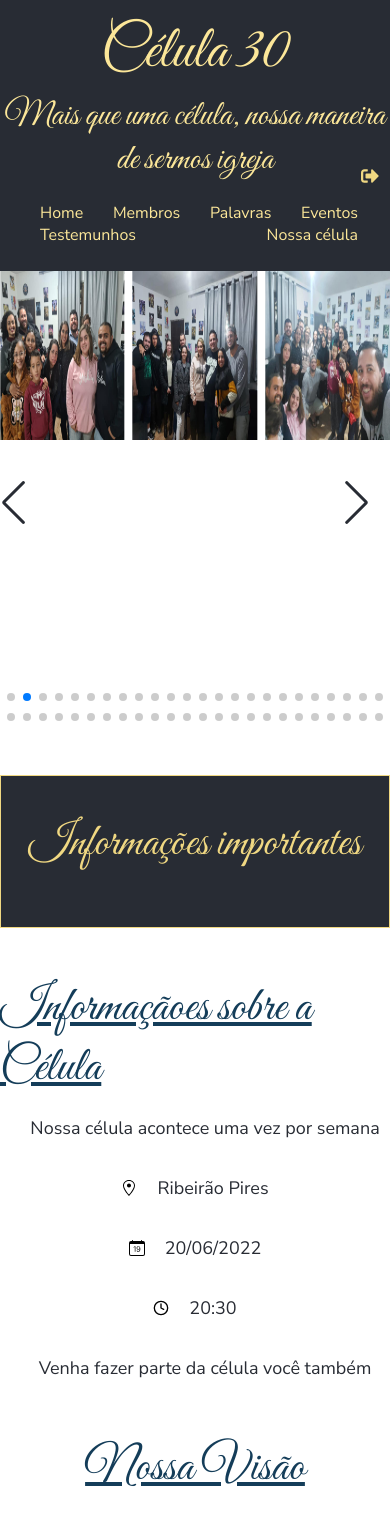
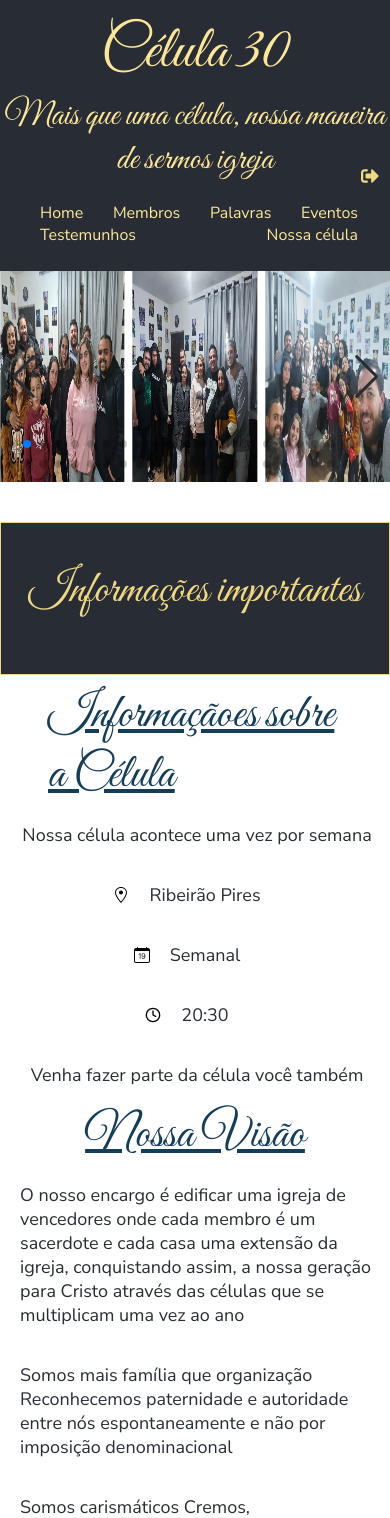
Before and after one commit to FerrazNathan/project-real, a Next.js app in the folder my-app/: page /ourCell in a window 390 px wide. Shown: the top 1518 px of the page. Built offline with nearby package versions, Linux system fonts and the light colour scheme; a web font is replaced by a local one.

Commit message:
trabalhando na responsividade das paginas nossa célula e resultados

```diff
--- a/my-app/src/components/InformativeCell/index.jsx
+++ b/my-app/src/components/InformativeCell/index.jsx
@@ -19,7 +19,7 @@ export default function InformativeCell() {
 				</S.ContainerText>
 				<S.ContainerText>
 					<BsCalendarDate />
-					<S.TextBody>20/06/2022</S.TextBody>
+					<S.TextBody>Semanal</S.TextBody>
 				</S.ContainerText>
 				<S.ContainerText>
 					<FiClock />
--- a/my-app/src/components/InformativeCell/styles.js
+++ b/my-app/src/components/InformativeCell/styles.js
@@ -18,6 +18,9 @@ export const TextTitle = styled.h1`
   color: #143D59;
   text-decoration: underline;
   margin-bottom: 0;
+  @media (max-width: 768px) {
+    margin: 0 3rem;
+  }
 `
 
 export const ContainerText = styled.div`
@@ -32,6 +35,9 @@ export const TextBody = styled.p`
   color: #282c34;
   font-size: 18px;
   margin-left: 20px;
+  @media (max-width: 768px) {
+    margin-right: 1rem
+  }
 `
 
 export const TextBodySpan = styled.span`
--- a/my-app/src/components/Quiz/index.jsx
+++ b/my-app/src/components/Quiz/index.jsx
@@ -231,14 +231,13 @@ export default function Quiz() {
 				)}
 				{/* renderização condicional para saber a sua avaliação do quiz */}
 				{position === 10 && (
-					<button
-						style={{ width: '20%' }}
+					<S.ButtonConclusion
 						onClick={() =>
 							(window.location.href = `/results?leader=${leader}&birthDateCell=${birthDateCell}&firstCellNumber=${firstCellNumber}&cellLocation=${cellLocation}&dayCell=${dayCell}&leaderArrived=${leaderArrived}&shepherdName=${shepherdName}&communion=${communion}&disciplerName=${disciplerName}&howManyMembers=${howManyMembers}&answer=${answer}`)
 						}
 					>
             Veja o Resultado do Quiz
-					</button>
+					</S.ButtonConclusion>
 				)}
 			</S.Container>
 		</>
--- a/my-app/src/components/Quiz/styles.js
+++ b/my-app/src/components/Quiz/styles.js
@@ -9,16 +9,6 @@ export const Container = styled.section`
   justify-content: center;
   align-items: center;
   font-family: 'Nunito Sans', sans-serif;
-  & button{
-    background-color: #143D59;
-    color: #F0D882;
-    border-radius: 5px;
-    border: none;
-    margin-right: 20px;
-    padding: 10px;
-    cursor: pointer;
-    width: 100%;
-  }
 `
 
 export const ContentQuestion = styled.div`
@@ -39,6 +29,10 @@ export const ContentQuestion = styled.div`
     text-transform: uppercase;
     font-weight: 600;
   }
+  @media (max-width: 768px) {
+      width: 80%;
+      margin-left: 1rem;
+    }
 `
 
 export const Select = styled.select`
@@ -55,3 +49,17 @@ export const Select = styled.select`
     background-color: #e8f0fe;
   }
 `
+
+export const ButtonConclusion = styled.button`
+  background-color: #143D59;
+  color: #F0D882;
+  border-radius: 5px;
+  border: none;
+  margin-right: 20px;
+  padding: 10px;
+  cursor: pointer;
+  width: 30%;
+  @media (max-width: 768px) {
+    width: 80%;
+  }
+`
--- a/my-app/src/components/SliderImages/styles.module.css
+++ b/my-app/src/components/SliderImages/styles.module.css
@@ -29,9 +29,23 @@
   cursor: pointer;
 }
 
+@media (max-width: 480px) {
+  .content {
+    height: 0vh;
+  }
+}
+
 @media(max-width: 768px){
   .single img {
     width: 100%;
-    height: 20vh
+    height: 25vh
+  }
+
+  .content {
+    height: 25vh;
+  }
+
+  .content ::after{
+    margin: 0 10px;
   }
 }
```
Also changed, not shown: my-app/src/pages/results/styles.js (+9 -0 lines).
